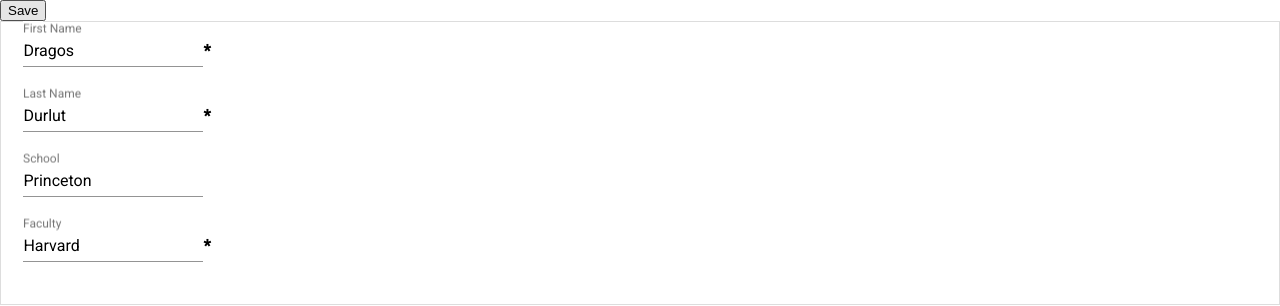
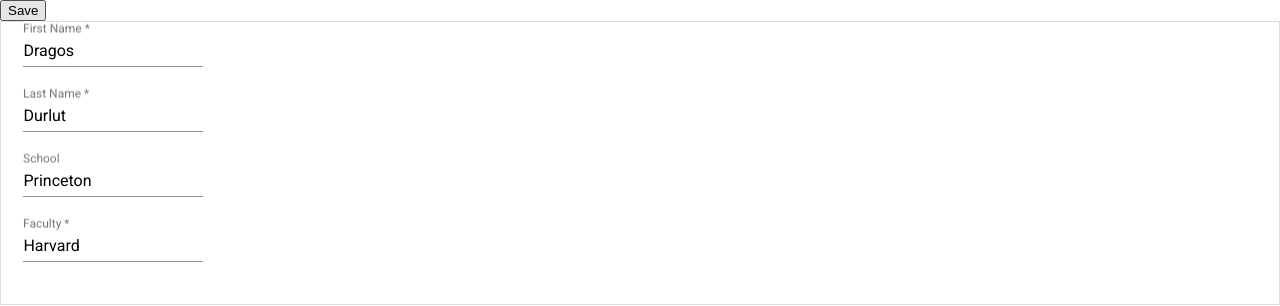
Before and after one commit to dragos-durlut/angular2-reactive-forms, an Angular app: page / in a window 1280 px wide. Shown: the top 306 px of the page. Built offline with nearby package versions, Linux system fonts and the light colour scheme.

Commit message:
- added required attribute

```diff
--- a/src/app/reactive-forms-inputs/field-input/field-input.component.html
+++ b/src/app/reactive-forms-inputs/field-input/field-input.component.html
@@ -6,7 +6,7 @@
       {{fieldUI.formField.label}}
 
     </mat-label>
-    <input matInput
+    <input matInput [required]="(fieldUI.formField.isMandatory && fieldUI.formField.isEnabled) ? true: null"
            name="{{fieldUI.fieldDisplayId}}"
            id="{{fieldUI.fieldDisplayId}}"
            [formControl]="fieldUI.fieldFormControl"
@@ -14,5 +14,4 @@
            (keypress)="$event.keyCode==13 ? onEnter() : true"
            type="text" />
   </mat-form-field>
-  <span  title="Mandatory field" *ngIf="fieldUI.formField.isMandatory && fieldUI.formField.isEnabled"><b>*</b></span>
 </ng-container>
```
